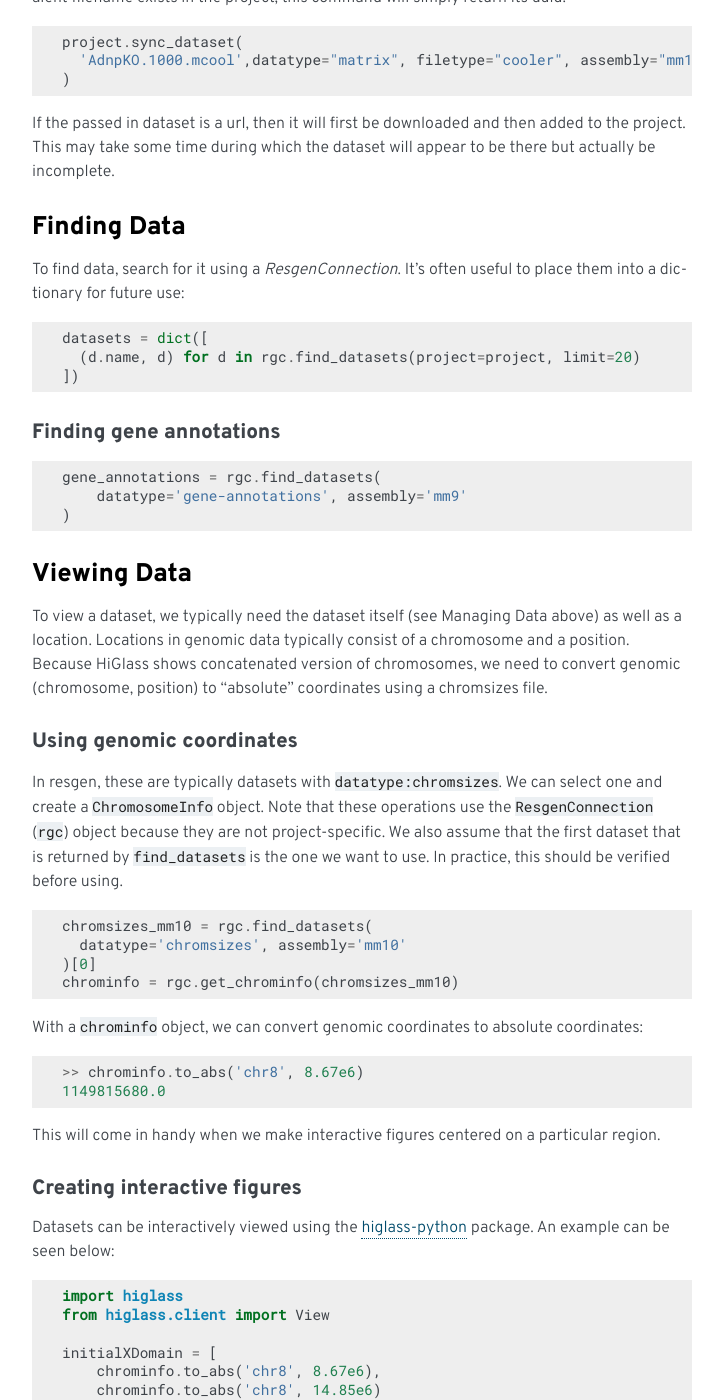
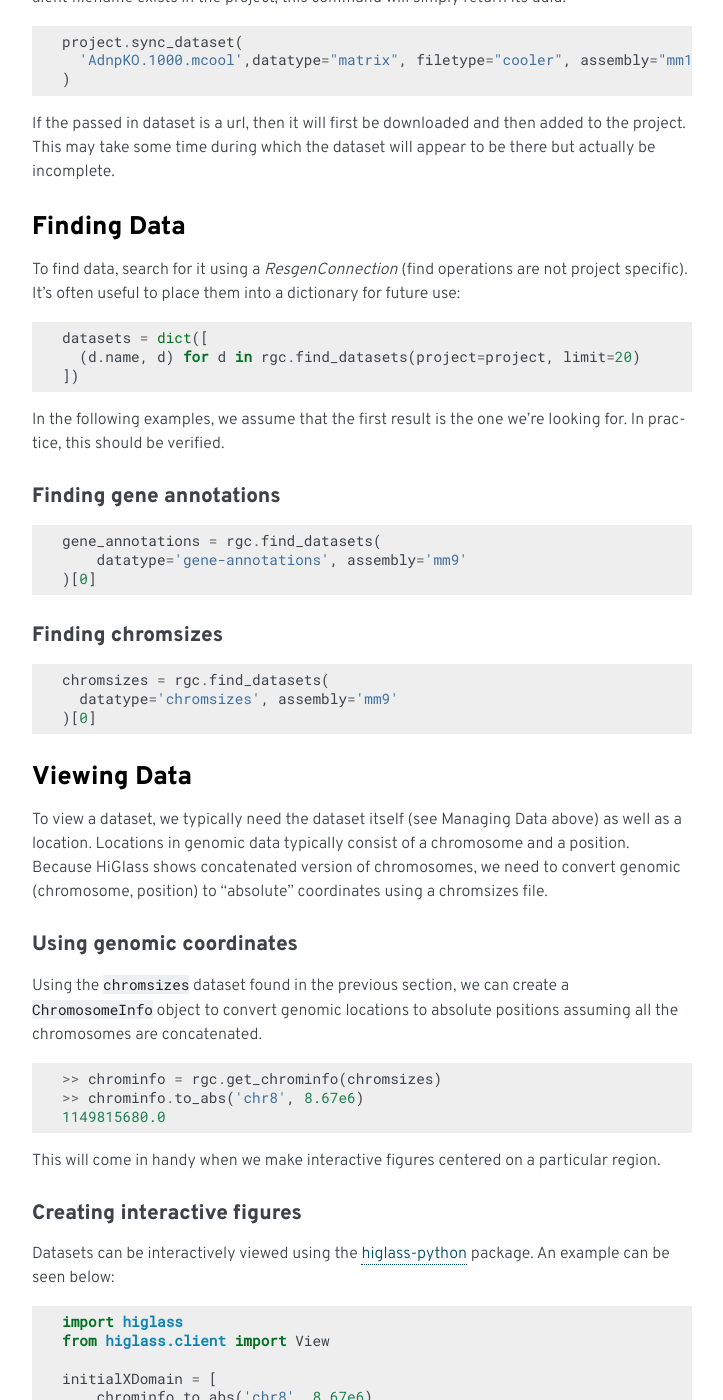
Before and after one commit to reservoirgenomics/resgen-python, a Sphinx documentation site: the page built from docs/getting_started.rst, in a window 1280 px wide and 1400 px high, scrolled down 994 px. Shown: the whole window, without its empty margins (388-1111 px from the left). Built offline with Sphinx 7.4.7, drawn with Linux system fonts in a browser that asks for light colours; formulas are drawn with MathJax 3.

Commit message:
Added favicon to docs

```diff
--- a/docs/conf.py
+++ b/docs/conf.py
@@ -92,6 +92,7 @@
 
 # -- Options for HTML output ----------------------------------------------
 
+html_favicon = "img/favicon.ico"
 # The theme to use for HTML and HTML Help pages.  See the documentation for
 # a list of builtin themes.
 #
--- a/docs/getting_started.rst
+++ b/docs/getting_started.rst
@@ -68,6 +70,7 @@
     (d.name, d) for d in rgc.find_datasets(project=project, limit=20)
   ])
 
+In the following examples, we assume that the first result is the one we're looking for. In practice, this should be verified.
 
 Finding gene annotations
 ^^^^^^^^^^^^^^^^^^^^^^^^
@@ -76,7 +79,16 @@
 
   gene_annotations = rgc.find_datasets(
       datatype='gene-annotations', assembly='mm9'
-  )
+  )[0]
+
+Finding chromsizes
+^^^^^^^^^^^^^^^^^^
+
+.. code-block:: python
+
+  chromsizes = rgc.find_datasets(
+    datatype='chromsizes', assembly='mm9'
+  )[0]
 
 Viewing Data
 ------------
@@ -86,19 +98,13 @@
 Using genomic coordinates
 ^^^^^^^^^^^^^^^^^^^^^^^^^
 
-In resgen, these are typically datasets with ``datatype:chromsizes``. We can select one and create a ``ChromosomeInfo`` object. Note that these operations use the ``ResgenConnection`` (``rgc``) object because they are not project-specific. We also assume that the first dataset that is returned by ``find_datasets`` is the one we want to use. In practice, this should be verified before using.
+Using the ``chromsizes`` dataset found in the previous section, we can create
+a ``ChromosomeInfo`` object to convert genomic locations to absolute positions
+assuming all the chromosomes are concatenated.
 
 .. code-block:: python
 
-  chromsizes_mm10 = rgc.find_datasets(
-    datatype='chromsizes', assembly='mm10'
-  )[0]
-  chrominfo = rgc.get_chrominfo(chromsizes_mm10)
-
-With a ``chrominfo`` object, we can convert genomic coordinates to absolute coordinates:
-
-.. code-block:: python
-
+  >> chrominfo = rgc.get_chrominfo(chromsizes)
   >> chrominfo.to_abs('chr8', 8.67e6)
   1149815680.0
 
```
Also changed, not shown: other parts of docs/getting_started.rst (+3 -1 lines), resgen/__init__.py (+27 -16 lines), docs/img/favicon.ico (added).
